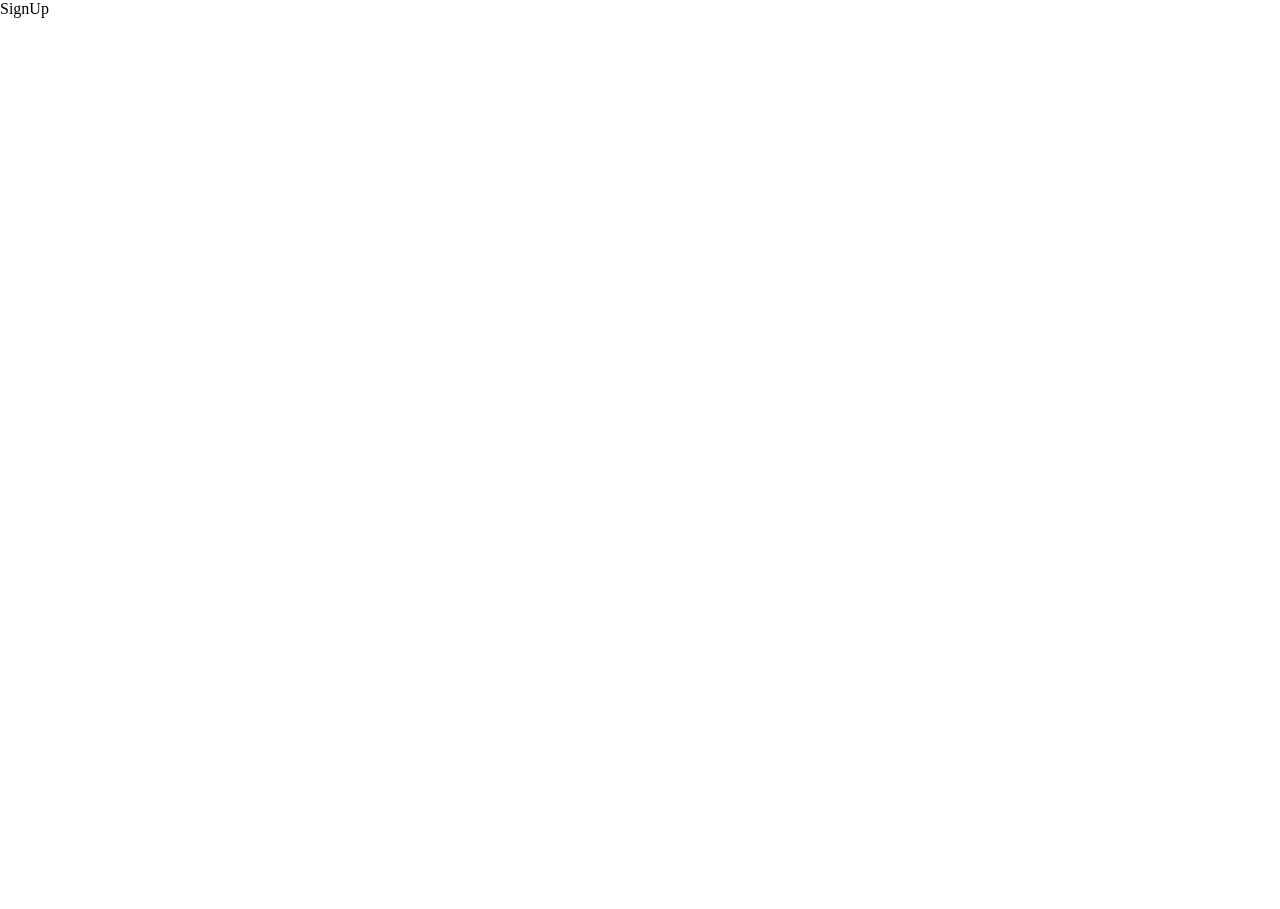
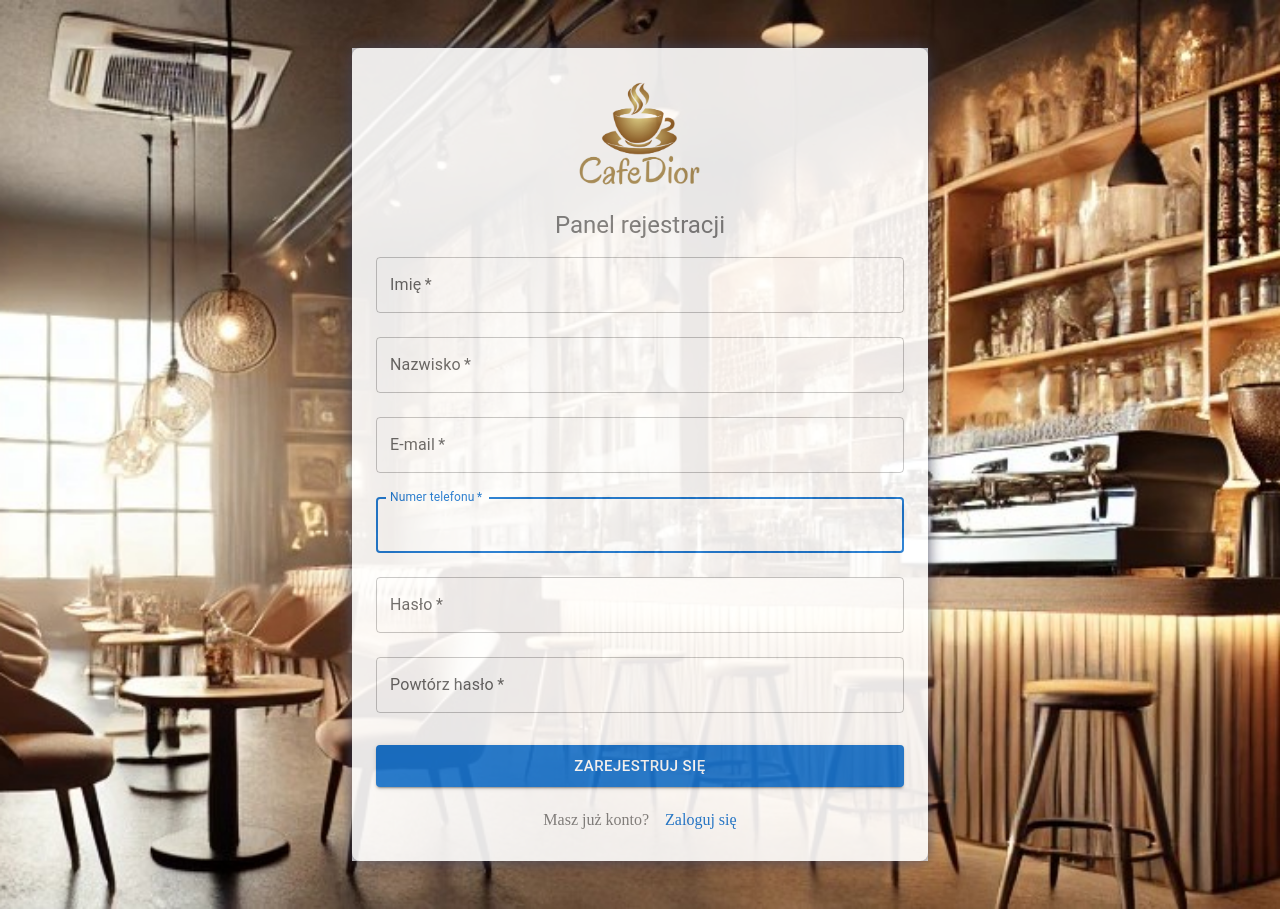
Before and after one commit to aarekpp/CafeDior, a React (Vite) app in the folder frontend/: page /signup in a window 1280 px wide. Before the commit the page ends 800 px from the top, so only its background shows below. Built offline with nearby package versions, Linux system fonts and the light colour scheme.

Commit message:
Panel rejestracji

```diff
--- a/frontend/src/pages/SignIn/SignIn.jsx
+++ b/frontend/src/pages/SignIn/SignIn.jsx
@@ -86,7 +86,7 @@ const SignIn = () => {
               className={`formInput ${passwordError ? "error" : ""}`}
               placeholder="********"
               fullWidth
-              label="Password"
+              label="Hasło"
               type="password"
               variant="outlined"
               margin="normal"
--- a/frontend/src/pages/SignUp/SignUp.jsx
+++ b/frontend/src/pages/SignUp/SignUp.jsx
@@ -1,5 +1,221 @@
-import React from "react";
+import React, { useState } from "react";
+import {
+  Box,
+  Container,
+  TextField,
+  Button,
+  Typography,
+  Link,
+} from "@mui/material";
+import { styled } from "@mui/system";
+import styles from "./SignUp.module.scss";
+import logo from "../../icons/logo.png";
+import { useNavigate } from "react-router-dom";
+import Loader from "../../components/Loader/Loader";
 
-export default function SignUp() {
-  return <div>SignUp</div>;
-}
+const StyledContainer = styled(Container)({
+  display: "flex",
+  flexDirection: "column",
+  justifyContent: "center",
+  alignItems: "center",
+  padding: "2rem 0",
+  borderRadius: ".5rem",
+  boxShadow: "0px 0px 15px 0px rgba(66, 68, 90, 1)",
+});
+
+const StyledForm = styled("form")({
+  width: "100%",
+});
+
+const SignUp = () => {
+  const navigate = useNavigate();
+  const [firstName, setFirstName] = useState("");
+  const [lastName, setLastName] = useState("");
+  const [email, setEmail] = useState("");
+  const [phoneNumber, setPhoneNumber] = useState("");
+  const [password, setPassword] = useState("");
+  const [confirmPassword, setConfirmPassword] = useState("");
+
+  const [firstNameError, setFirstNameError] = useState("");
+  const [lastNameError, setLastNameError] = useState("");
+  const [emailError, setEmailError] = useState("");
+  const [phoneNumberError, setPhoneNumberError] = useState("");
+  const [passwordError, setPasswordError] = useState("");
+  const [confirmPasswordError, setConfirmPasswordError] = useState("");
+  const [loading, setLoading] = useState(false);
+
+  const validateData = () => {
+    const regexpFirstName = /^[a-zA-ZąćęłńóśźżĄĆĘŁŃÓŚŹŻ]{1,100}$/;
+    const regexpLastName = /^[a-zA-ZąćęłńóśźżĄĆĘŁŃÓŚŹŻ -]{1,100}$/;
+    const regexpEmail = /^[^@]+@[^@]+\.[^@]+$/;
+    const regexpPhone = /^\d{9}$/;
+    const regexpPassword =
+      /^(?=.*[a-z])(?=.*[A-Z])(?=.*\d)(?=.*[!@#$%^&*]).{8,}$/;
+
+    const firstNameTest = regexpFirstName.test(firstName);
+    const lastNameTest = regexpLastName.test(lastName);
+    const emailTest = regexpEmail.test(email);
+    const phoneNumberTest = regexpPhone.test(phoneNumber);
+    const passwordTest = regexpPassword.test(password);
+    const confirmPasswordTest =
+      regexpPassword.test(confirmPassword) && password === confirmPassword
+        ? 1
+        : 0;
+
+    setFirstNameError(!firstName);
+    setLastNameError(!lastNameError);
+    setEmailError(!emailTest);
+    setPhoneNumberError(!phoneNumberError);
+    setPasswordError(!passwordError);
+    setConfirmPasswordError(!confirmPasswordError);
+    setConfirmPasswordError(!confirmPasswordError);
+
+    return (
+      firstNameTest &&
+      lastNameTest &&
+      emailTest &&
+      phoneNumberTest &&
+      passwordTest &&
+      confirmPasswordTest
+    );
+  };
+
+  const handleSubmit = async (event) => {
+    event.preventDefault();
+    setLoading(true);
+    if (!validateData()) {
+      setLoading(false);
+      return;
+    }
+  };
+
+  return (
+    <div className={styles.signUpPage}>
+      <div className={styles.container}>
+        <StyledContainer>
+          <Box textAlign="center">
+            <img
+              src={logo}
+              alt="CafeDior logo"
+              className={styles.logo}
+              onClick={() => navigate("/")}
+            />
+            <Typography variant="h5" color="grey">
+              Panel rejestracji
+            </Typography>
+          </Box>
+
+          <StyledForm onSubmit={handleSubmit}>
+            <TextField
+              className={`formInput ${firstNameError ? "error" : ""}`}
+              placeholder="Jan"
+              fullWidth
+              label="Imię"
+              variant="outlined"
+              margin="normal"
+              required
+              autoFocus
+              value={firstName}
+              onChange={(e) => setFirstName(e.target.value)}
+            />
+
+            <TextField
+              className={`formInput ${lastNameError ? "error" : ""}`}
+              placeholder="Nowak"
+              fullWidth
+              label="Nazwisko"
+              variant="outlined"
+              margin="normal"
+              required
+              autoFocus
+              value={lastName}
+              onChange={(e) => setLastName(e.target.value)}
+            />
+
+            <TextField
+              className={`formInput ${emailError ? "error" : ""}`}
+              placeholder="name@name.com"
+              fullWidth
+              label="E-mail"
+              variant="outlined"
+              margin="normal"
+              required
+              autoFocus
+              value={email}
+              onChange={(e) => setEmail(e.target.value)}
+            />
+
+            <TextField
+              className={`formInput ${phoneNumberError ? "error" : ""}`}
+              placeholder="501502503"
+              fullWidth
+              label="Numer telefonu"
+              variant="outlined"
+              margin="normal"
+              required
+              autoFocus
+              value={phoneNumber}
+              onChange={(e) => setPhoneNumber(e.target.value)}
+            />
+
+            <TextField
+              className={`formInput ${passwordError ? "error" : ""}`}
+              placeholder="********"
+              fullWidth
+              label="Hasło"
+              type="password"
+              variant="outlined"
+              margin="normal"
+              required
+              value={password}
+              onChange={(e) => setPassword(e.target.value)}
+            />
+
+            <TextField
+              className={`formInput ${confirmPasswordError ? "error" : ""}`}
+              placeholder="********"
+              fullWidth
+              label="Powtórz hasło"
+              type="password"
+              variant="outlined"
+              margin="normal"
+              required
+              value={confirmPassword}
+              onChange={(e) => setConfirmPassword(e.target.value)}
+            />
+
+            <Button
+              fullWidth
+              variant="contained"
+              color="primary"
+              size="large"
+              type="submit"
+              sx={{ mt: 3 }}
+            >
+              {loading ? <Loader /> : "ZAREJESTRUJ SIĘ"}
+            </Button>
+
+            <Box textAlign="center" sx={{ mt: 3 }}>
+              <Typography
+                variant="h7"
+                color="grey"
+                sx={{ display: "flex", justifyContent: "center", gap: "1rem" }}
+              >
+                Masz już konto?
+                <Link
+                  href="/signin"
+                  className={styles.link}
+                  sx={{ textDecorationLine: "none" }}
+                >
+                  Zaloguj się
+                </Link>
+              </Typography>
+            </Box>
+          </StyledForm>
+        </StyledContainer>
+      </div>
+    </div>
+  );
+};
+
+export default SignUp;
--- a/frontend/src/pages/SignUp/SignUp.module.scss
+++ b/frontend/src/pages/SignUp/SignUp.module.scss
@@ -0,0 +1,35 @@
+.signUpPage {
+  background-image: url("../../icons/background.jpg");
+  background-size: cover;
+  background-position: center;
+  background-repeat: no-repeat;
+  min-height: 100vh;
+  width: 100%;
+  display: grid;
+  place-items: center;
+  padding: 3rem 0;
+}
+
+.logo {
+  max-width: 130px;
+  height: auto;
+  margin-bottom: 1rem;
+}
+
+.link {
+  text-decoration: none;
+  transition: color 0.3s ease;
+
+  &:hover {
+    text-decoration: underline;
+  }
+}
+
+.container {
+  width: 45%;
+  display: flex;
+  align-items: center;
+  margin: auto;
+  background-color: white;
+  opacity: 90%;
+}
```
